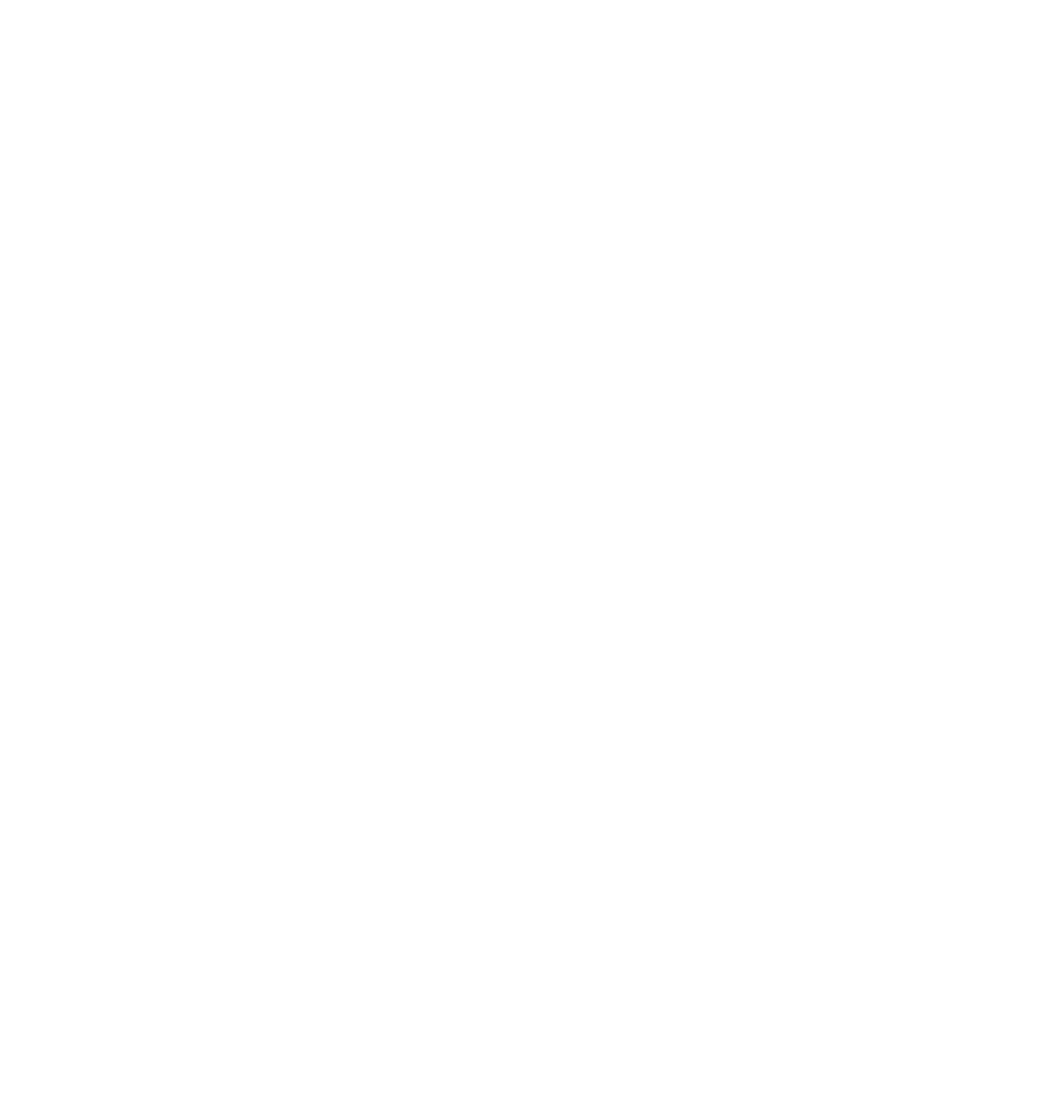
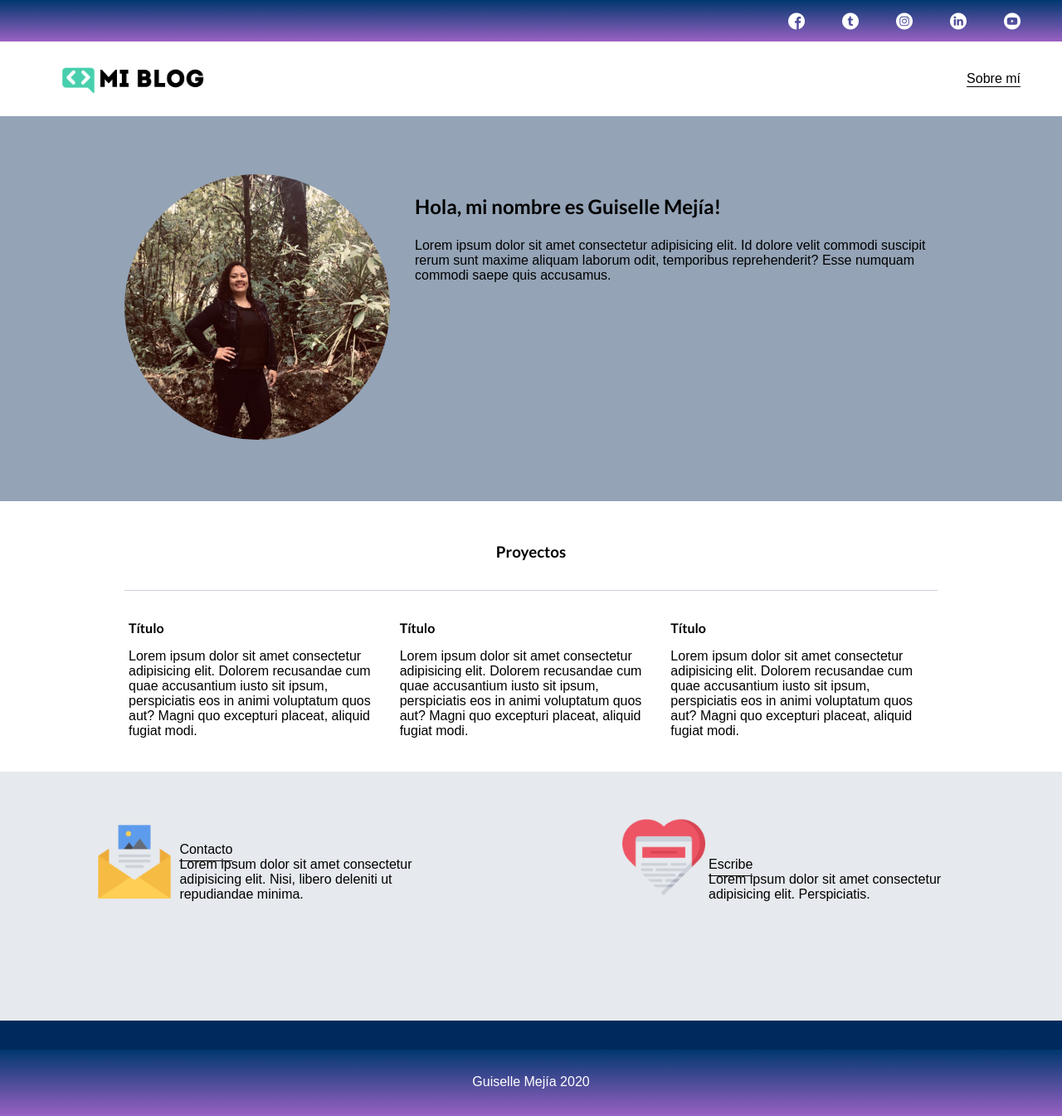
Before and after one commit to guissmejia/Maquetacion-en-CSS, a plain HTML site: page perfil.html in a window 1280 px wide. Shown: the whole page at 83% size. Before the commit the page ends 800 px from the top, so only its background shows below. Drawn offline with Linux system fonts and the light colour scheme; a web font is replaced by a local one.

Commit message:
Finaliza el proyecto del curso Practico de Maquetacion en CSS

```diff
--- a/blog.html
+++ b/blog.html
@@ -5,9 +5,10 @@
     <meta name="viewport" content="width=device-width, initial-scale=1.0" />
     <title>Blog</title>
     <link rel="stylesheet" href="css/main.css" />
+    <link rel="stylesheet" href="css/media-queries.css">
     <link rel="stylesheet" href="css/font/flaticon.css" />
   </head>
-  <body class="home-body">
+  <body>
     <header>
       <section class="header-icons-container">
         <div class="icons">
@@ -45,28 +46,28 @@
       </section>
       <section class="blogspot-main-container">
         <div class="grid-container">
-          <h3></h3>
+          <h3>Noticias</h3>
           <article>
-            <h1></h1>
-            <p></p>
-            <p></p>
-            <p></p>
+            <h1>Título del Blogpost</h1>
+            <p>Lorem ipsum Lorem ipsum Lorem ipsum Lorem ipsum Lorem ipsum Lorem ipsum Lorem ipsum Lorem ipsum Lorem ipsum Lorem ipsumLorem ipsum Lorem ipsum Lorem ipsum Lorem ipsum Lorem ipsum Lorem ipsumLorem ipsum Lorem ipsum Lorem ipsum Lorem ipsum</p>
+            <p>Lorem ipsum Lorem ipsum Lorem ipsum Lorem ipsum Lorem ipsum Lorem ipsum Lorem ipsum Lorem ipsum Lorem ipsum Lorem ipsumLorem ipsum Lorem ipsum Lorem ipsum Lorem ipsum Lorem ipsum Lorem ipsum</p>
+            <p>Lorem ipsum Lorem ipsum Lorem ipsum Lorem ipsum Lorem ipsumLorem ipsum Lorem ipsum Lorem ipsum Lorem ipsumLorem ipsum</p>
           </article>
         </div>
       </section>
-      <section class="contact-main-container ">
+      <section class="contact-main-container">
         <div>
-          <img src="" alt="">
+          <img src="assets/img/contact.png" alt="contact-us">
           <div class="contact-left">
-            <a href=""></a>
-            <p></p>
+            <a href="/">Contacto</a>
+            <p>Contactanos! Estaremos atentos a tu mensaje</p>
           </div>
         </div>
         <div class="contact-right">
-           <img src="" alt="">
+           <img src="assets/img/write.png" alt="writte-us">
           <div>
-            <a href=""></a>
-            <p></p>
+            <a href="/">Escribe</a>
+            <p>Escribenos! Estaremos atentos a tu mensaje</p>
           </div>
         </div>
       </section>
--- a/css/main.css
+++ b/css/main.css
@@ -214,3 +214,88 @@ footer p{
   color: #fff;
   margin-top: 30px;
 }
+
+.blogpost-img-container{
+  padding: 0 50px 40px;
+}
+
+.blog-post-img-container img{
+  width: 100%;
+}
+
+.blogpost-main-container{
+  padding: 0 50px 40px;
+}
+
+.blogspot-main-container h3{
+  border-bottom: 1px solid #cdd2da;
+  padding-bottom: 20px;
+  font-size: 30px;
+}
+
+.blogspot-main-container article h1{
+  font-size: 35px;
+}
+
+.contact-main-container{
+  width: 100%;
+  min-height: 250px;
+  padding-bottom: 50px;
+  background-color: #e6e9ed;
+  text-align: center;
+}
+
+.contact-main-container div{
+  display: inline-block;
+  width: 49.5%;
+  height: 100%;
+}
+
+.contact-main-container div a{
+  border-bottom: 1px solid #000;
+  padding-bottom: 5px;
+}
+
+.contact-main-container .contact-right, .contact-left{
+  text-align: initial;
+  margin-top: 85px;
+}
+
+.contact-main-container img{
+  width: 100px;
+}
+
+.profile-main-container {
+  padding: 70px 40px;
+  background-color: #94a3b6;
+  margin-bottom: 50px;
+}
+
+.profile-main-container img{
+  width: 320px;
+  margin-right: 30px;
+  border-radius: 50%;
+}
+
+.profile-main-container .profile-container{
+  display: flex;
+}
+
+.profile-main-proyects{
+  padding: 0 50px 40px;
+}
+
+.profile-main-proyects h3{
+  border-bottom: 1px solid #cdd2da;
+  padding-bottom: 35px;
+  text-align: center;
+}
+
+.proyects-main-container{
+  display: grid;
+  grid-template-columns: 1fr 1fr 1fr;
+}
+
+.proyect-container{
+  padding: 0 5px;
+}
--- /dev/null
+++ b/css/media-queries.css
@@ -0,0 +1,34 @@
+@media (max-width:900px){
+  .blogs-main-new{
+    grid-template-columns: 1fr;
+    grid-template-rows: 3fr;
+  }
+
+  .blogs-news-img-container{
+    grid-row: 2;
+  }
+
+  .blogs-news-info-container{
+    grid-column: 1;
+    grid-row: 3;
+  }
+
+  .blogs-post-container .post-container{
+    max-width: 45%;
+  }
+
+  .proyects-main-container{
+    grid-template-columns: 1fr 1fr;
+    grid-template-rows: 2fr;
+  }
+
+  .profile-main-container .profile-container{
+    display: block;
+  }
+}
+
+@media (max-width:600px){
+  .blogs-post-container .post-container{
+    max-width: 95%;
+  }
+}
--- a/perfil.html
+++ b/perfil.html
@@ -0,0 +1,113 @@
+<!DOCTYPE html>
+<html lang="es">
+  <head>
+    <meta charset="UTF-8" />
+    <meta name="viewport" content="width=device-width, initial-scale=1.0" />
+    <meta http-equiv="X-UA-Compatible" content="ie=edge" />
+    <title>Sobre mí</title>
+    <link rel="stylesheet" href="css/main.css" />
+    <link rel="stylesheet" href="css/media-queries.css">
+    <link rel="stylesheet" href="css/font/flaticon.css" />
+  </head>
+  <body>
+    <header>
+      <section class="header-icons-container">
+        <div class="icons">
+          <a href="/"><span class="flaticon-001-facebook"></span></a>
+          <a href="/"><span class="flaticon-002-twitter"></span></a>
+          <a href="/"><span class="flaticon-011-instagram"></span></a>
+          <a href="/"><span class="flaticon-010-linkedin"></span></a>
+          <a href="/"><span class="flaticon-008-youtube"></span></a>
+        </div>
+      </section>
+      <nav>
+        <section class="nav-logo-container">
+          <a href="/"
+            ><img src="assets/img/Logo-negro.png" alt="Logo de mi blog" />
+          </a>
+        </section>
+        <section class="profile-link">
+          <a href="perfil.html">Sobre mí</a>
+        </section>
+      </nav>
+    </header>
+    <main>
+      <section class="profile-main-container">
+        <div class="grid-container profile-container">
+          <div>
+            <img src="assets/img/profile.jpg" alt="" />
+          </div>
+          <div>
+            <h2>Hola, mi nombre es Guiselle Mejía!</h2>
+            <p>
+              Lorem ipsum dolor sit amet consectetur adipisicing elit. Id dolore
+              velit commodi suscipit rerum sunt maxime aliquam laborum odit,
+              temporibus reprehenderit? Esse numquam commodi saepe quis
+              accusamus.
+            </p>
+          </div>
+        </div>
+      </section>
+      <section class="profile-main-proyects">
+        <div class="grid-container">
+          <h3>Proyectos</h3>
+          <div class="proyects-main-container">
+            <article class="proyect-container">
+              <h4>Título</h4>
+              <p>
+                Lorem ipsum dolor sit amet consectetur adipisicing elit. Dolorem
+                recusandae cum quae accusantium iusto sit ipsum, perspiciatis
+                eos in animi voluptatum quos aut? Magni quo excepturi placeat,
+                aliquid fugiat modi.
+              </p>
+            </article>
+            <article class="proyect-container">
+              <h4>Título</h4>
+              <p>
+                Lorem ipsum dolor sit amet consectetur adipisicing elit. Dolorem
+                recusandae cum quae accusantium iusto sit ipsum, perspiciatis
+                eos in animi voluptatum quos aut? Magni quo excepturi placeat,
+                aliquid fugiat modi.
+              </p>
+            </article>
+            <article class="proyect-container">
+              <h4>Título</h4>
+              <p>
+                Lorem ipsum dolor sit amet consectetur adipisicing elit. Dolorem
+                recusandae cum quae accusantium iusto sit ipsum, perspiciatis
+                eos in animi voluptatum quos aut? Magni quo excepturi placeat,
+                aliquid fugiat modi.
+              </p>
+            </article>
+          </div>
+        </div>
+      </section>
+
+      <section class="contact-main-container">
+        <div>
+          <img src="assets/img/contact.png" alt="" />
+          <div class="contact-left">
+            <a href="/">Contacto</a>
+            <p>
+              Lorem ipsum dolor sit amet consectetur adipisicing elit. Nisi,
+              libero deleniti ut repudiandae minima.
+            </p>
+          </div>
+        </div>
+        <div>
+          <img src="assets/img/write.png" alt="" />
+          <div class="contact-right">
+            <a href="/">Escribe</a>
+            <p>
+              Lorem ipsum dolor sit amet consectetur adipisicing elit.
+              Perspiciatis.
+            </p>
+          </div>
+        </div>
+      </section>
+    </main>
+    <footer>
+      <p>Guiselle Mejía 2020</p>
+    </footer>
+  </body>
+</html>
```
Also changed, not shown: blogs.html (+26 -8 lines), index.html (+1 -0 lines), assets/img/contact.png (added), assets/img/profile.jpg (added), assets/img/write.png (added).
